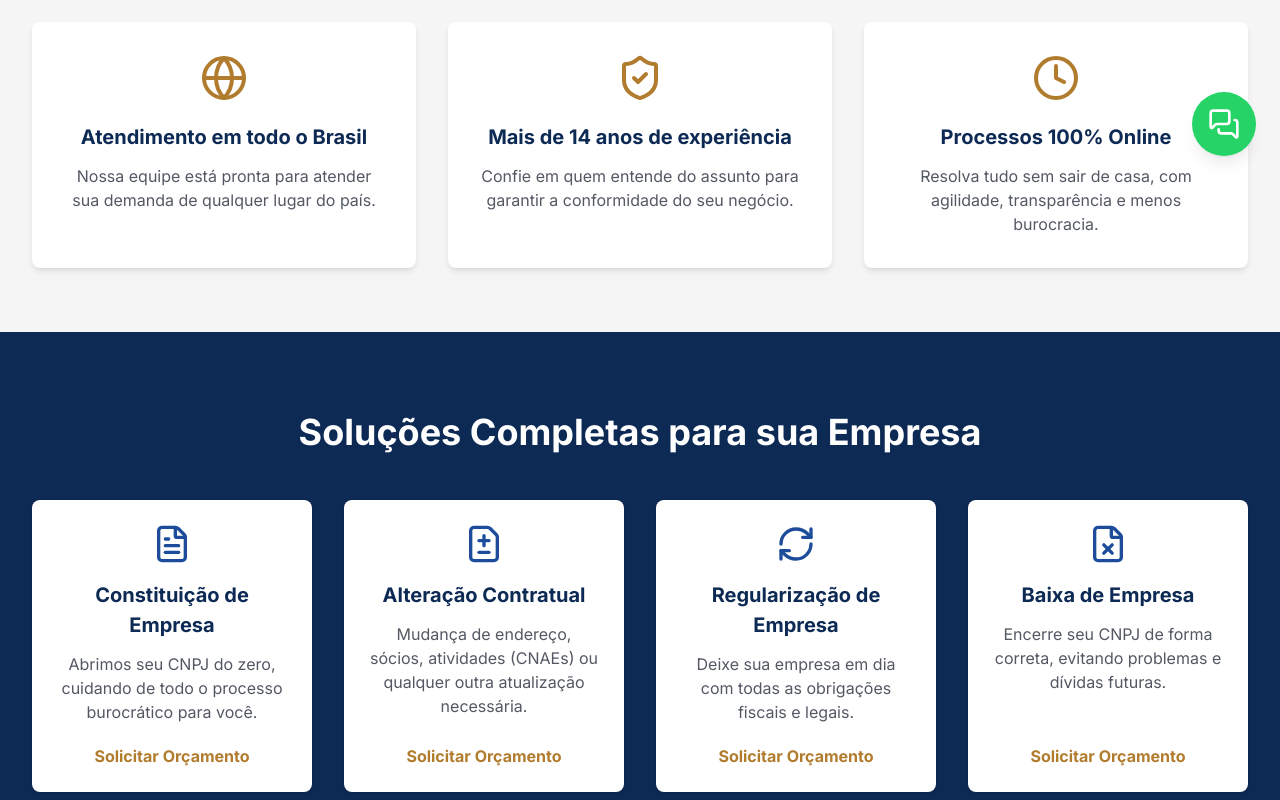
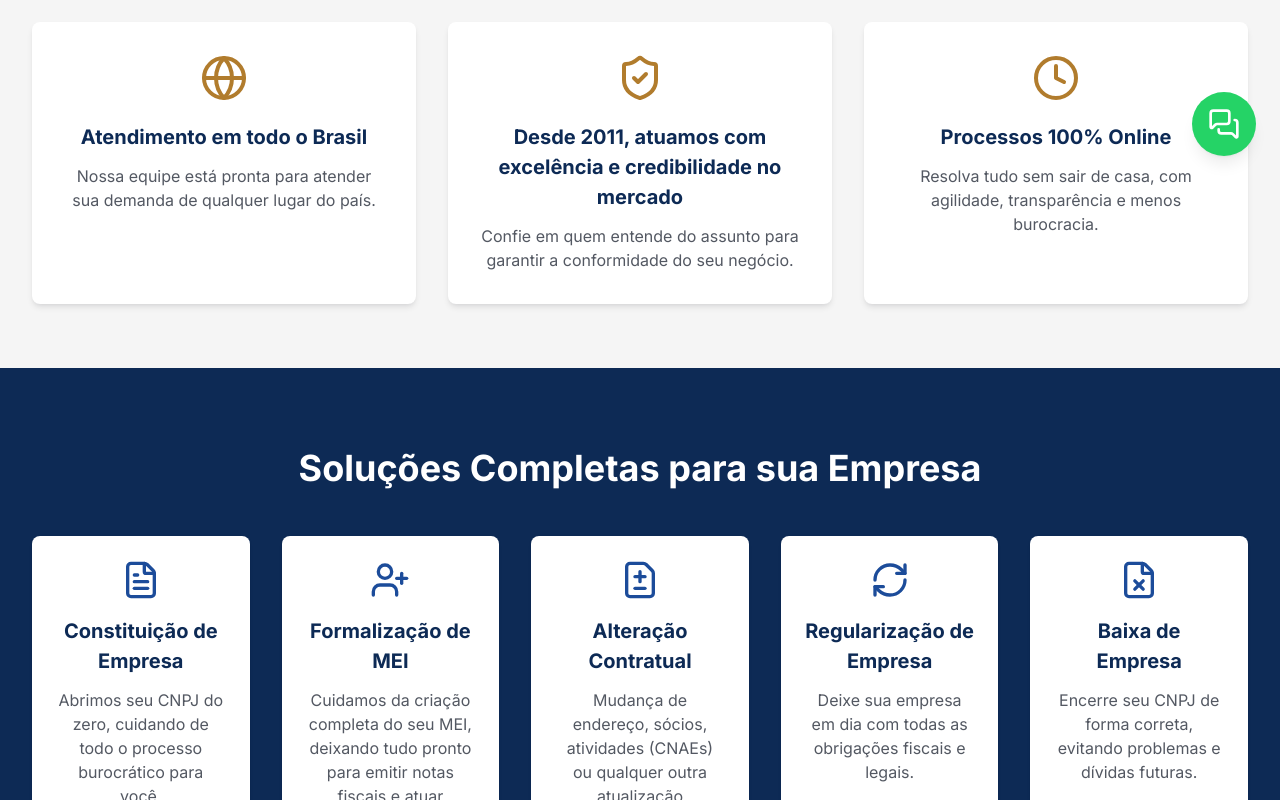
Before and after one commit to jeffverdan/oriente_painel, a Next.js app: page /home in a window 1280 px wide. Shown: the part 620-1420 px from the top of the page. Built offline with nearby package versions, Linux system fonts and the light colour scheme; no server answers; what tailwindcss-react-aria-components would draw is missing.

Commit message:
att infos

```diff
--- a/src/pages/home.tsx
+++ b/src/pages/home.tsx
@@ -22,9 +22,11 @@ import {
   Instagram,
   Linkedin,
   MessagesSquare, // Ícone para o WhatsApp FAB
-  Send
+  Send,
+  UserPlus
 } from 'lucide-react';
 import Image from 'next/image';
+import Link from 'next/link';
 
 // --- COMPONENTES REUTILIZÁVEIS ---
 
@@ -52,7 +54,7 @@ const Header = () => {
             alt="Oriente Legalização"
             width={160}
             height={40}
-            />
+          />
         </a>
 
         {/* Menu Desktop */}
@@ -82,9 +84,8 @@ const Header = () => {
 
       {/* Dropdown do Menu Mobile */}
       <div
-        className={`md:hidden absolute top-full left-0 w-full bg-[#0D2A55] shadow-lg transition-all duration-300 ease-in-out overflow-hidden ${
-          isMenuOpen ? 'max-h-96 opacity-100' : 'max-h-0 opacity-0'
-        }`}
+        className={`md:hidden absolute top-full left-0 w-full bg-[#0D2A55] shadow-lg transition-all duration-300 ease-in-out overflow-hidden ${isMenuOpen ? 'max-h-96 opacity-100' : 'max-h-0 opacity-0'
+          }`}
       >
         <div className="flex flex-col px-4 py-2">
           {navItems.map((item) => (
@@ -143,7 +144,7 @@ const Benefits = () => {
     },
     {
       icon: <ShieldCheck size={48} className="text-[#B17C2D]" />,
-      title: 'Mais de 14 anos de experiência',
+      title: 'Desde 2011, atuamos com excelência e credibilidade no mercado',
       description: 'Confie em quem entende do assunto para garantir a conformidade do seu negócio.',
     },
     {
@@ -187,6 +188,11 @@ const Services = () => {
       description: 'Abrimos seu CNPJ do zero, cuidando de todo o processo burocrático para você.',
     },
     {
+      icon: <UserPlus size={40} className="text-[#1C4C9A]" />,
+      title: 'Formalização de MEI',
+      description: 'Cuidamos da criação completa do seu MEI, deixando tudo pronto para emitir notas fiscais e atuar legalmente.',
+    },
+    {
       icon: <FileDiff size={40} className="text-[#1C4C9A]" />,
       title: 'Alteração Contratual',
       description: 'Mudança de endereço, sócios, atividades (CNAEs) ou qualquer outra atualização necessária.',
@@ -209,7 +215,7 @@ const Services = () => {
         <h2 className="text-3xl md:text-4xl font-bold font-poppins text-white text-center mb-12">
           Soluções Completas para sua Empresa
         </h2>
-        <div className="grid grid-cols-1 sm:grid-cols-2 lg:grid-cols-4 gap-8">
+        <div className="grid grid-cols-1 sm:grid-cols-2 lg:grid-cols-5 gap-8">
           {servicesList.map((service, index) => (
             <div
               key={index}
@@ -418,8 +424,8 @@ const Footer = () => {
               Simplificando a burocracia para você focar no seu crescimento.
             </p>
             <p className="text-gray-400 text-xs">
-              CNPJ: 00.000.000/0001-00 <br />
-              Endereço: Rua Fictícia, 123 - Sala 00, Brasil
+              CNPJ: 51.697.242/0001-17 <br />
+              Duque de Caxias - RJ
             </p>
           </div>
 
@@ -432,7 +438,7 @@ const Footer = () => {
               <li><a href="#services" className="text-gray-300 hover:text-[#D9B465] transition-colors">Serviços</a></li>
               <li><a href="#about" className="text-gray-300 hover:text-[#D9B465] transition-colors">Quem Somos</a></li>
               <li><a href="#contact" className="text-gray-300 hover:text-[#D9B465] transition-colors">Contato</a></li>
-              <li><a href="#contact" className="text-[#B17C2D] hover:text-[#D9B465] transition-colors">Painel</a></li>
+
             </ul>
           </div>
 
@@ -444,11 +450,11 @@ const Footer = () => {
             <ul className="space-y-2 text-gray-300">
               <li className="flex items-center space-x-2">
                 <Phone size={18} />
-                <span>(00) 00000-0000</span>
+                <span>(21) 93300-6931</span>
               </li>
               <li className="flex items-center space-x-2">
                 <Mail size={18} />
-                <span>contato@oriente.com.br</span>
+                <span>contato@orientelegalizacao.com.br</span>
               </li>
               <li className="flex items-center space-x-2">
                 <MapPin size={18} />
@@ -456,9 +462,9 @@ const Footer = () => {
               </li>
             </ul>
             <div className="flex space-x-5 mt-6">
-              <a href="#" aria-label="Facebook" className="text-gray-300 hover:text-[#D9B465] transition-colors"><Facebook size={24} /></a>
-              <a href="#" aria-label="Instagram" className="text-gray-300 hover:text-[#D9B465] transition-colors"><Instagram size={24} /></a>
-              <a href="#" aria-label="LinkedIn" className="text-gray-300 hover:text-[#D9B465] transition-colors"><Linkedin size={24} /></a>
+              {/* <a href="#" aria-label="Facebook" className="text-gray-300 hover:text-[#D9B465] transition-colors"><Facebook size={24} /></a> */}
+              <a href="https://www.instagram.com/oriente_legalizacao"  aria-label="Instagram" className="text-gray-300 hover:text-[#D9B465] transition-colors"><Instagram size={24} /></a>
+              {/* <a href="#" aria-label="LinkedIn" className="text-gray-300 hover:text-[#D9B465] transition-colors"><Linkedin size={24} /></a> */}
             </div>
           </div>
         </div>
```
